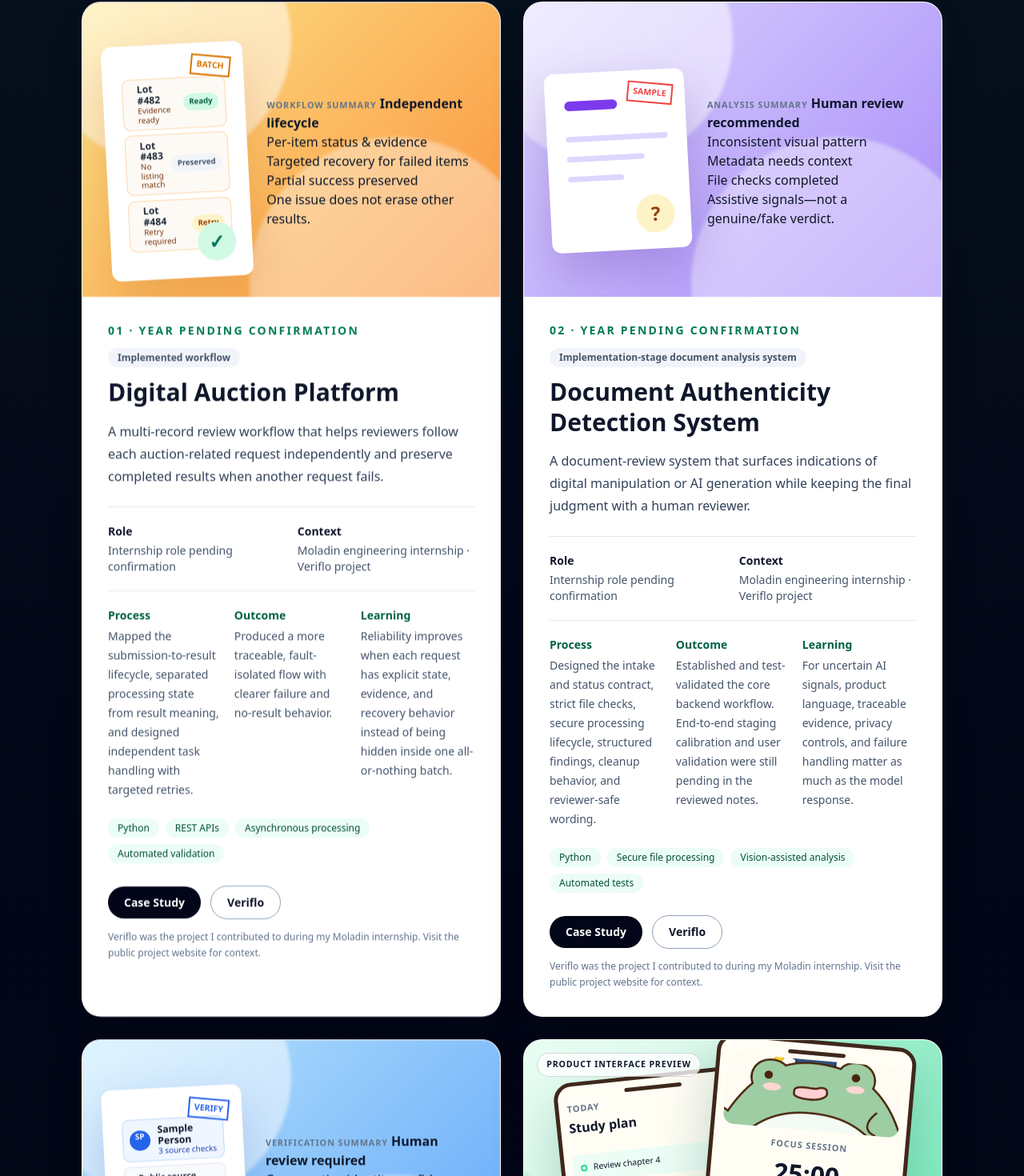
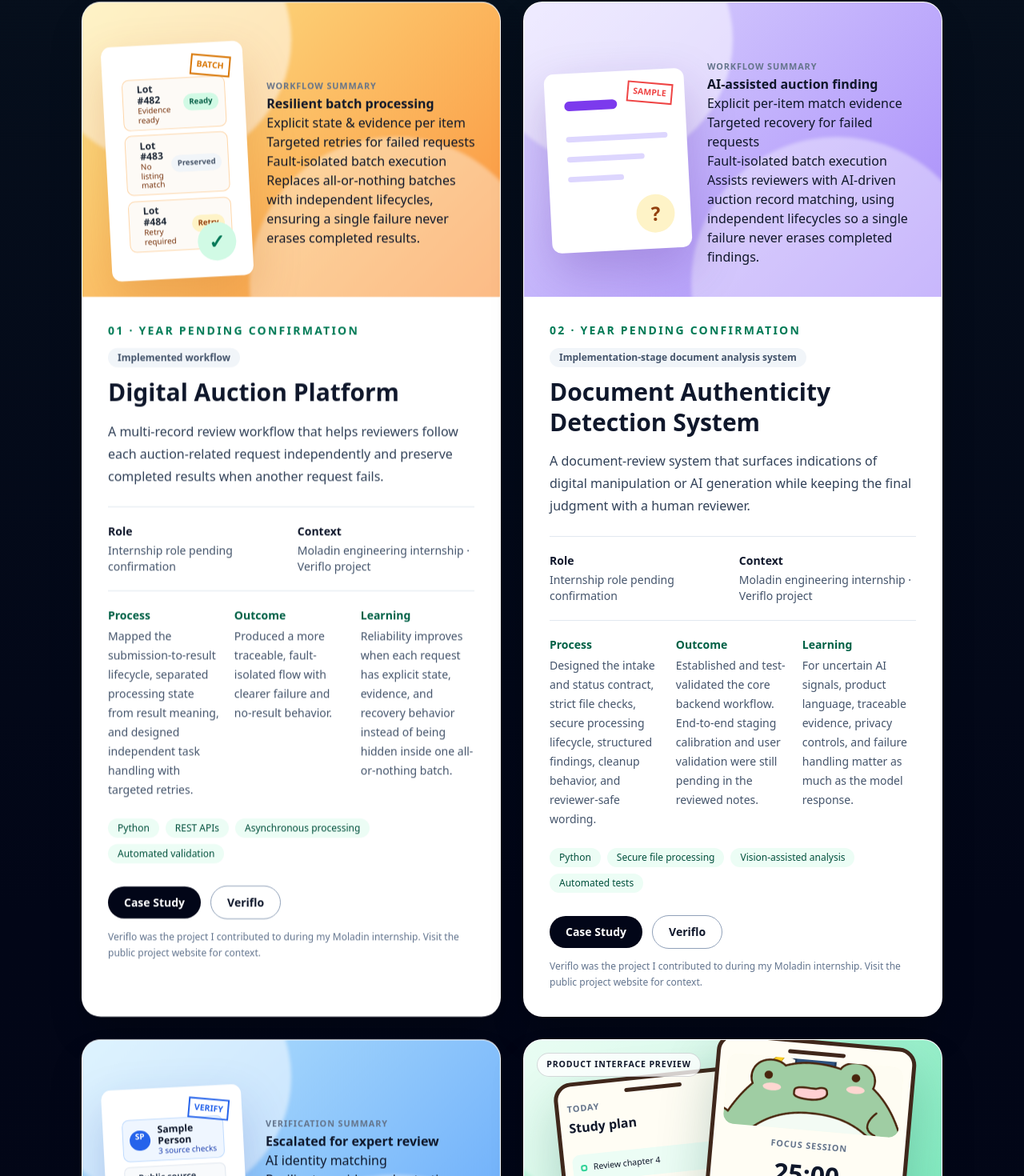
Before and after one commit to Ripupz/web_porto, a Next.js app: page / in a window 1280 px wide. Shown: the part 2034-3504 px from the top of the page at 80% size. Built offline with nearby package versions, Linux system fonts and the light colour scheme; a web font is replaced by a local one.

Commit message:
improve wording summary

```diff
--- a/app/components/ProjectVisual.jsx
+++ b/app/components/ProjectVisual.jsx
@@ -52,11 +52,12 @@ function AuctionVisual({ compact }) {
         </div>
         <div className="document-findings auction-findings">
           <small>Workflow summary</small>
-          <strong className="document-findings__title"> Independent lifecycle</strong>
-          <div><span className="signal signal--green" />Per-item status & evidence</div>
-          <div><span className="signal signal--amber" />Targeted recovery for failed items</div>
-          <div><span className="signal signal--slate" />Partial success preserved</div>
-          <p>One issue does not erase other results.</p>
+          <br />
+          <strong className="document-findings__title">Resilient batch processing</strong>
+          <div><span className="signal signal--green" />Explicit state & evidence per item</div>
+          <div><span className="signal signal--amber" />Targeted retries for failed requests</div>
+          <div><span className="signal signal--slate" />Fault-isolated batch execution</div>
+          <p>Replaces all-or-nothing batches with independent lifecycles, ensuring a single failure never erases completed results.</p>
         </div>
       </div>
     </VisualFrame>
@@ -79,14 +80,15 @@ function DocumentVisual({ compact }) {
           <div className="document-sheet__line short" />
           <div className="document-sheet__mark">?</div>
         </div>
-        <div className="document-findings">
-          <small>Analysis summary</small>
-          <strong className="document-findings__title"> Human review recommended</strong>
-          <div><span className="signal signal--amber" />Inconsistent visual pattern</div>
-          <div><span className="signal signal--violet" />Metadata needs context</div>
-          <div><span className="signal signal--green" />File checks completed</div>
-          <p>Assistive signals—not a genuine/fake verdict.</p>
-        </div>
+        <div className="document-findings auction-findings">
+        <small>Workflow summary</small>
+        <br />
+        <strong className="document-findings__title">AI-assisted auction finding</strong>
+        <div><span className="signal signal--green" />Explicit per-item match evidence</div>
+        <div><span className="signal signal--amber" />Targeted recovery for failed requests</div>
+        <div><span className="signal signal--slate" />Fault-isolated batch execution</div>
+        <p>Assists reviewers with AI-driven auction record matching, using independent lifecycles so a single failure never erases completed findings.</p>
+      </div>
       </div>
     </VisualFrame>
   );
@@ -127,11 +129,12 @@ function LegalVisual({ compact }) {
         </div>
         <div className="document-findings legal-findings">
           <small>Verification summary</small>
-          <strong className="document-findings__title"> Human review required</strong>
-          <div><span className="signal signal--amber" />Conservative identity confidence</div>
-          <div><span className="signal signal--blue" />Multi-source provenance retained</div>
+          <br />
+          <strong className="document-findings__title">Escalated for expert review</strong>
+          <div><span className="signal signal--amber" />AI identity matching</div>
+          <div><span className="signal signal--blue" />Resilient provider orchestration</div>
           <div><span className="signal signal--green" />Independent provider checks</div>
-          <p>Assistive evidence map—not automated legal judgment.</p>
+          <p>Normalizes inconsistent public data to help human reviewers safely distinguish ambiguous identity matches.</p>
         </div>
       </div>
     </VisualFrame>
```
